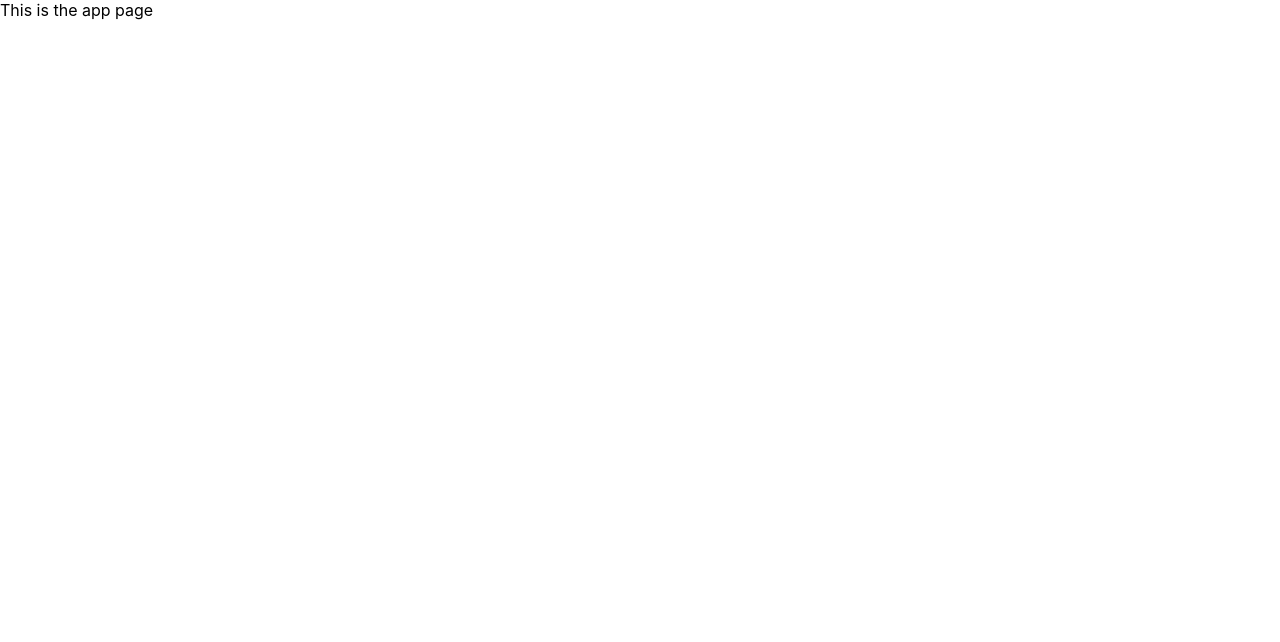
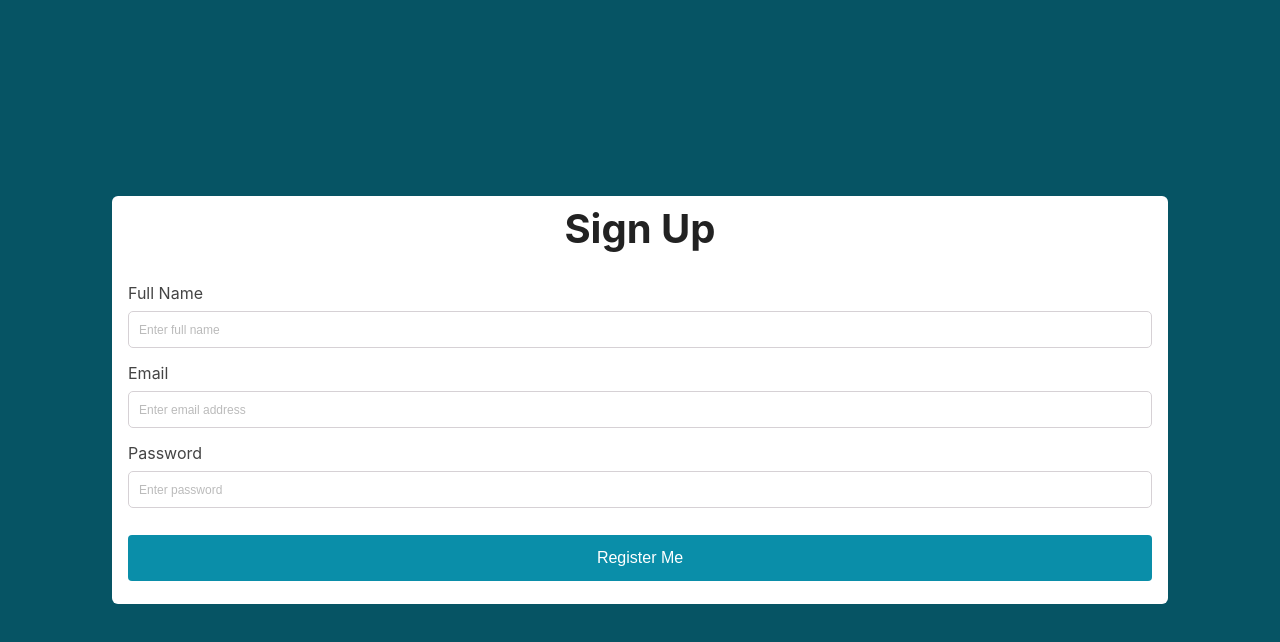
Before and after one commit to BenMorgan94/react-app, a React (Create React App) app: page / in a window 1280 px wide. Shown: the top 642 px of the page. Built offline with nearby package versions, Linux system fonts and the light colour scheme.

Commit message:
set up frontend form validation and styling

```diff
--- a/src/App.scss
+++ b/src/App.scss
@@ -0,0 +1,11 @@
+html {
+    height: 100%;
+
+    body {
+        height: 100%;
+
+        #root {
+            height: 100%;
+        }
+    }
+}
--- a/src/App.tsx
+++ b/src/App.tsx
@@ -1,10 +1,9 @@
 import './App.scss';
+import { SignUp } from './components/sign-up-form';
 
 function App() {
   return (
-    <div className="App">
-      This is the app page
-    </div>
+    <SignUp />
   );
 }
 
--- /dev/null
+++ b/src/components/sign-up-form.scss
@@ -0,0 +1,77 @@
+.wrapper {
+  height: 100%;
+  width: 100%;
+  display: flex;
+  flex-direction: column;
+  justify-content: center;
+  align-items: center;
+  background-color: #065464;
+
+  .form-wrapper {
+    width: 80%;
+    height: 45%;
+    display: flex;
+    flex-direction: column;
+    justify-content: center;
+    border-radius: 6px;
+    padding: 16px 16px 32px 16px;
+    background-color: white;
+
+    .form-header {
+      display: flex;
+      justify-content: center;
+      font-size: 40px;
+      color: #222;
+      margin: 0 0 30px 0;
+    }
+
+    .sign-up-form {
+      .input-label {
+        margin-bottom: 8px;
+        color: #444;
+      }
+
+      .input {
+        padding: 10px;
+        border-radius: 5px;
+        border: 1px solid #d6d1d5;
+      }
+
+      .input::placeholder {
+        font-size: 12px;
+        font-weight: lighter;
+        color: #bbb;
+      }
+
+      .full-name,
+      .email,
+      .password {
+        display: flex;
+        flex-direction: column;
+        margin-bottom: 15px;
+        width: 100%;
+
+        .input-error {
+            color: red;
+            margin-top: 8px;
+        }
+      }
+
+      .submit-button {
+        width: 100%;
+        font-size: 16px;
+        cursor: pointer;
+        padding: 14px;
+        margin-top: 12px;
+        border: none;
+        border-radius: 4px;
+        background-color: #0a8ea9;
+        color: white;
+
+        &:hover {
+          background-color: #0db7d9;
+        }
+      }
+    }
+  }
+}
--- /dev/null
+++ b/src/components/sign-up-form.tsx
@@ -0,0 +1,138 @@
+import React from "react";
+import "./sign-up-form.scss";
+
+const Regex = RegExp(/^(([^<>()[\]\\.,;:\s@"]+(\.[^<>()[\]\\.,;:\s@"]+)*)|(".+"))@((\[[0-9]{1,3}\.[0-9]{1,3}\.[0-9]{1,3}\.[0-9]{1,3}])|(([a-zA-Z\-0-9]+\.)+[a-zA-Z]{2,}))$/);
+
+interface SignUpProps {
+  name?: any;
+  value?: any;
+}
+interface SignUpState {
+  username: string;
+  email: string;
+  password: string;
+  errors: {
+    username: string;
+    email: string;
+    password: string;
+  };
+}
+
+export class SignUp extends React.Component<SignUpProps, SignUpState> {
+  constructor(props: SignUpProps) {
+    super(props);
+    const initialState = {
+      username: "",
+      email: "",
+      password: "",
+      errors: {
+        username: "",
+        email: "",
+        password: "",
+      },
+    };
+    this.state = initialState;
+    this.handleChange = this.handleChange.bind(this);
+  }
+
+  handleChange = (event: any) => {
+    event.preventDefault();
+    const { name, value } = event.target;
+    let errors = this.state.errors;
+    switch (name) {
+      case "fullName":
+        errors.username =
+          value.length < 5 ? "Username must be 5 characters long!" : "";
+        break;
+      case "email":
+        errors.email = Regex.test(value) ? "" : "Email is not valid!";
+        break;
+      case "password":
+        errors.password =
+          value.length < 8 ? "Password must be eight characters long!" : "";
+        break;
+      default:
+        break;
+    }
+    this.setState(Object.assign(this.state, { errors, [name]: value }));
+  };
+
+  handleSubmit = (event: any) => {
+    event.preventDefault();
+    let validity = true;
+    Object.values(this.state.errors).forEach(
+      (val) => val.length > 0 && (validity = false)
+    );
+    if (validity === true) {
+      console.log("Registering can be done");
+    } else {
+      console.log("You cannot be registered!!!");
+    }
+  };
+
+  render() {
+    return (
+      <div className="wrapper">
+        <div className="form-wrapper">
+          <h2 className="form-header">Sign Up</h2>
+          <form
+            className="sign-up-form"
+            onSubmit={this.handleSubmit}
+            noValidate
+          >
+            <div className="full-name">
+              <label className="input-label" htmlFor="fullName">
+                Full Name
+              </label>
+              <input
+                className="input"
+                type="text"
+                name="fullName"
+                placeholder="Enter full name"
+                onChange={this.handleChange}
+              />
+              {this.state.errors.username.length > 0 && (
+                <span className="input-error">
+                  {this.state.errors.username}
+                </span>
+              )}
+            </div>
+            <div className="email">
+              <label className="input-label" htmlFor="email">
+                Email
+              </label>
+              <input
+                className="input"
+                type="email"
+                name="email"
+                placeholder="Enter email address"
+                onChange={this.handleChange}
+              />
+              {this.state.errors.email.length > 0 && (
+                <span className="input-error">{this.state.errors.email}</span>
+              )}
+            </div>
+            <div className="password">
+              <label className="input-label" htmlFor="password">
+                Password
+              </label>
+              <input
+                className="input"
+                type="password"
+                name="password"
+                placeholder="Enter password"
+                onChange={this.handleChange}
+              />
+              {this.state.errors.password.length > 0 && (
+                <span className="input-error">
+                  {this.state.errors.password}
+                </span>
+              )}
+            </div>
+            <button className="submit-button">Register Me</button>
+          </form>
+        </div>
+      </div>
+    );
+  }
+}
```
